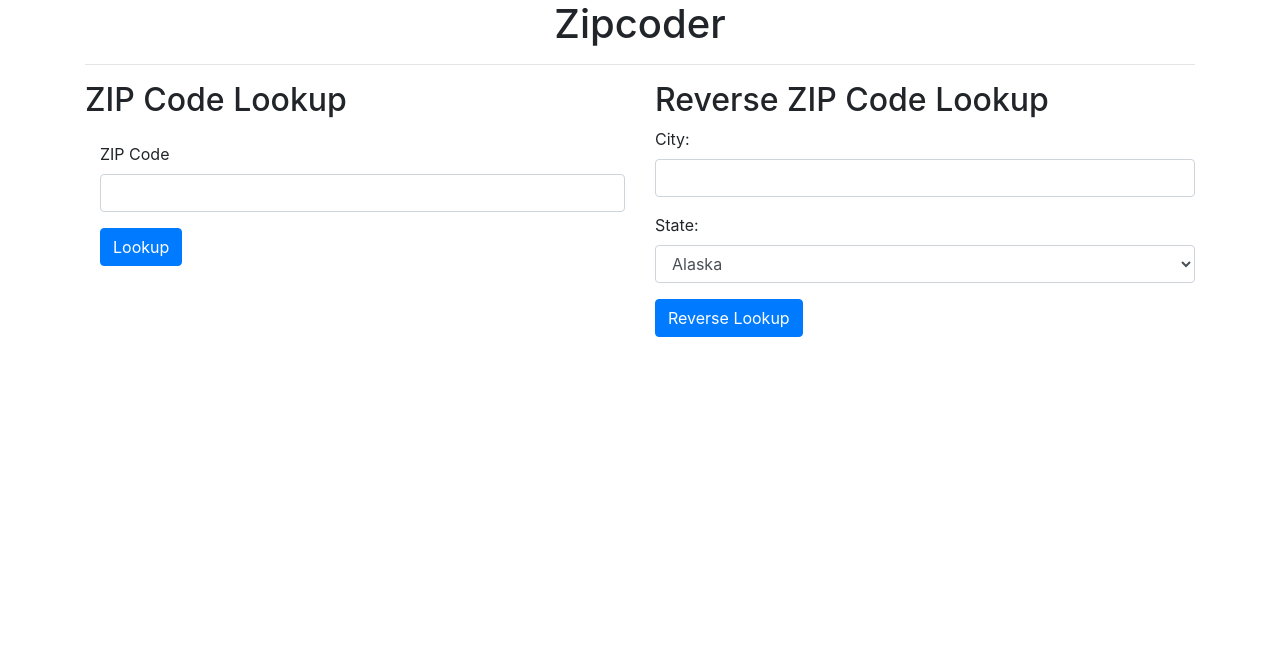
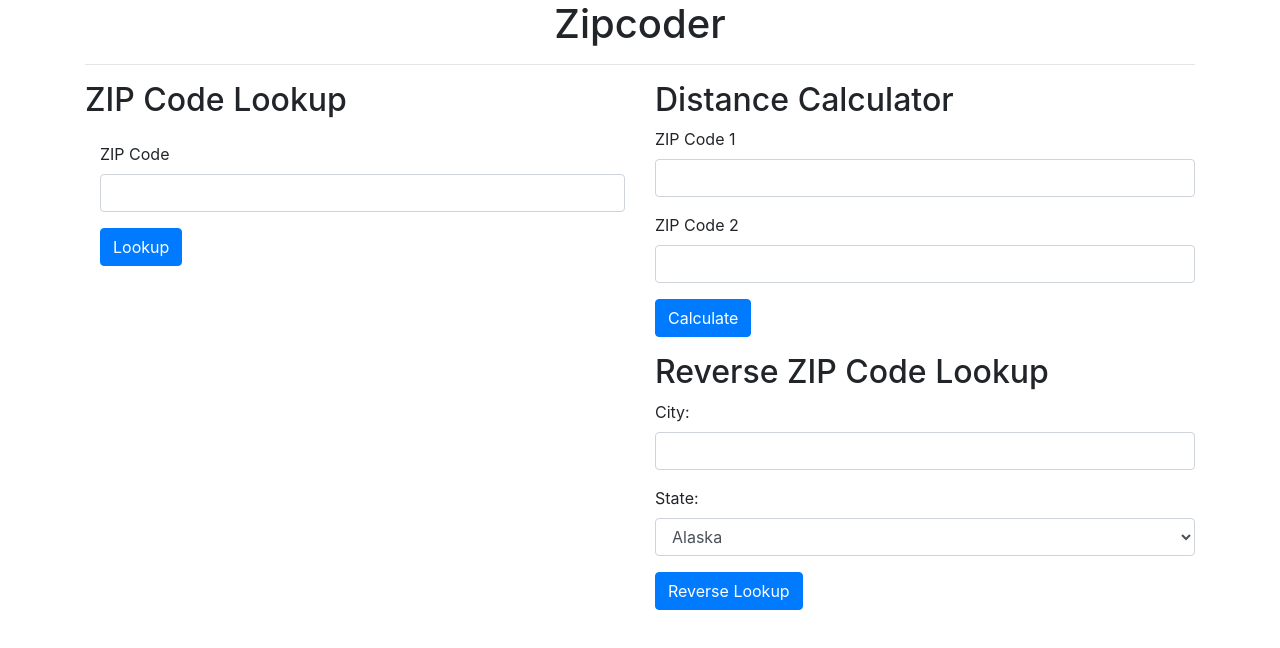
Before and after one commit to ZachNusbaum/ng-zipcode, an Angular app: page / in a window 1280 px wide. Shown: the top 648 px of the page. Built offline with nearby package versions, Linux system fonts and the light colour scheme.

Commit message:
Add distance calculator

```diff
--- a/src/app/app.component.html
+++ b/src/app/app.component.html
@@ -9,6 +9,9 @@
       <app-zipcode-form></app-zipcode-form>
     </div>
     <div class="col-md-6">
+      <h2>Distance Calculator</h2>
+      <app-distance-calculator></app-distance-calculator>
+
       <h2>Reverse ZIP Code Lookup</h2>
       <app-reverse-lookup-form></app-reverse-lookup-form>
     </div>
--- a/src/app/distance-calculator/distance-calculator.component.html
+++ b/src/app/distance-calculator/distance-calculator.component.html
@@ -1,3 +1,18 @@
-<p>
-  distance-calculator works!
-</p>
+<form (submit)="calculateDistance(zip1.value, zip2.value)" #distanceForm>
+  <div class="form-group">
+    <label for="zip1">ZIP Code 1</label>
+    <input type="text" name="zip1" class="form-control" #zip1>
+  </div>
+
+  <div class="form-group">
+    <label for="zip2">ZIP Code 2</label>
+    <input type="text" name="zip2" class="form-control" #zip2>
+  </div>
+
+  <div class="form-group">
+    <input type="submit" value="Calculate" class="btn btn-primary">
+  </div>
+</form>
+<div id="result" *ngIf="!!distance">
+  <h5>ZIP codes {{zip1.value}} and {{zip2.value}} are {{distance}} miles apart.</h5>
+</div>
--- a/src/app/distance-calculator/distance-calculator.component.ts
+++ b/src/app/distance-calculator/distance-calculator.component.ts
@@ -1,4 +1,6 @@
+import { ZippoService } from './../zippo.service';
 import { Component, OnInit } from '@angular/core';
+import * as turf from '@turf/turf';
 
 @Component({
   selector: 'app-distance-calculator',
@@ -6,10 +8,25 @@ import { Component, OnInit } from '@angular/core';
   styleUrls: ['./distance-calculator.component.scss']
 })
 export class DistanceCalculatorComponent implements OnInit {
+  distance: number;
 
-  constructor() { }
+  constructor(private zippo: ZippoService) { }
 
   ngOnInit() {
+    // this.calculateDistance('92108', '92111');
+  }
+
+  calculateDistance(zip1, zip2) {
+    this.zippo.parseTwo(zip1, zip2).subscribe((responses: any) => {
+      // let coords1 = {lat: responses[0].places[0].latitude, lng: responses[0].places[0].longitude};
+      let from = turf.point([responses[0].places[0].latitude, responses[0].places[0].longitude]);
+
+      // let coords2 = {lat: responses[1].places[0].latitude, lng: responses[1].places[0].longitude};
+      let to = turf.point([responses[1].places[0].latitude, responses[1].places[0].longitude]);
+
+      this.distance = turf.distance(from, to);
+    });
+    return false;
   }
 
 }
--- a/src/app/zippo.service.ts
+++ b/src/app/zippo.service.ts
@@ -1,5 +1,6 @@
 import { Injectable } from '@angular/core';
 import { HttpClient } from '@angular/common/http';
+import { Observable, forkJoin } from 'rxjs';
 
 @Injectable({
   providedIn: 'root'
@@ -8,11 +9,18 @@ export class ZippoService {
 
   constructor(private http: HttpClient) { }
 
-  public parse(zip) {
+  public parse(zip: string) {
     return this.http.get(`https://api.zippopotam.us/us/${zip}`);
   }
 
   public reverse(city: string, state: string) {
     return this.http.get(`https://api.zippopotam.us/us/${state}/${city}`);
   }
+
+  parseTwo(zip1: string, zip2: string) {
+    let req1 = this.http.get(`https://api.zippopotam.us/us/${zip1}`);
+    let req2 = this.http.get(`https://api.zippopotam.us/us/${zip2}`);
+
+    return forkJoin([req1, req2]);
+  }
 }
```
